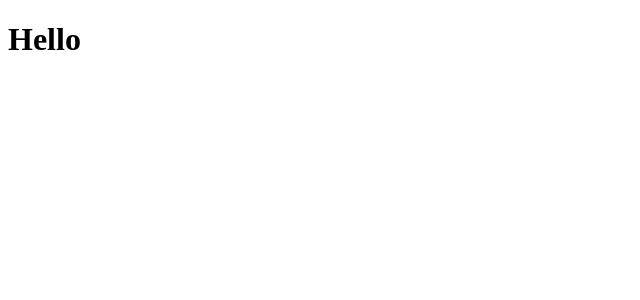
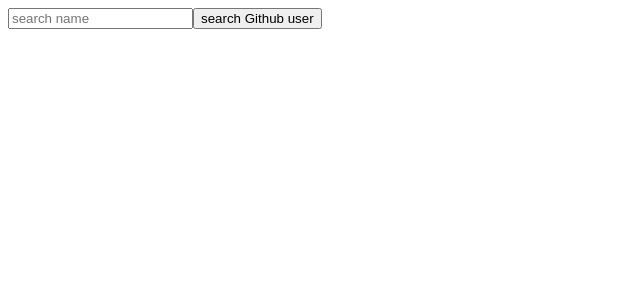
Before and after one commit to alexeyGilyazov/React__TOP, a React (Create React App) app: page / in a window 1280 px wide. Shown: the top 300 px of the page, without its empty margins (0-640 px from the left). Built offline with nearby package versions, Linux system fonts and the light colour scheme.

Commit message:
added new lesson

```diff
--- /dev/null
+++ b/src/20.09/FormAndAPI.jsx
@@ -0,0 +1,33 @@
+import React, { useState } from 'react'
+import axios from "axios";
+import './style.css'
+
+
+function FormAndAPI(props) {
+
+    const [userName, setUserName] = useState('')
+
+    const handleChange = event => setUserName(event.target.value)
+    const handleSubmit = async event => {
+        event.preventDefault()
+        const apiUrl = `https://api.github.com/users/${userName}`
+        try {
+            const response = await axios.get(apiUrl)
+            props.onSubmit(response.data)
+        } catch (error) {
+            props.onSubmit({})
+        }
+    }
+
+
+    return (
+        <>
+            <form onSubmit={handleSubmit}>
+                <input onChange={handleChange} type="text" placeholder='search name' value={userName} />
+                <input type="submit" value='search Github user' />
+            </form>
+        </>
+    )
+}
+
+export default FormAndAPI
--- /dev/null
+++ b/src/20.09/UserInfo.jsx
@@ -0,0 +1,20 @@
+import React from 'react'
+
+function UserInfo(props) {
+    if (typeof props.login === 'undefined') {
+        return (
+            <div>No user inforamtion</div>
+        )
+    } else {
+        return (
+            <div>
+                <h2>Login: {props.login}</h2>
+                <h2>Name: {props.name}</h2>
+                <h2>Followers: {props.followers}</h2>
+                <img src={props.avatar_url} width='200' alt={props.login} />
+            </div>
+        )
+    }
+}
+
+export default UserInfo
--- /dev/null
+++ b/src/20.09/UserList.jsx
@@ -0,0 +1,14 @@
+import React from 'react'
+import UserInfo from './UserInfo'
+
+function UserList(props) {
+    return (
+        <div>
+            {props.users.map(user => (
+                <UserInfo key={user.id} {...user} />
+            ))}
+        </div>
+    )
+}
+
+export default UserList
--- a/src/App.jsx
+++ b/src/App.jsx
@@ -1,9 +1,27 @@
-import React from "react";
+import React, { useState } from "react";
+import FormAndAPI from "./20.09/FormAndAPI";
+import UserInfo from "./20.09/UserInfo";
+import UserList from "./20.09/UserList";
 
 export default function App() {
+
+  const [usersArray, setUsersArray] = useState([])
+  const [userNotFound, setUserNotFound] = useState(false)
+  const updateUser = user => {
+    if (user.login) {
+      setUsersArray([...usersArray, user])
+      setUserNotFound(false)
+    }
+    else {
+      setUsersArray([...usersArray])
+      setUserNotFound(true)
+    }
+  }
+
   return (
     <>
-  <h1>Hello</h1>
+      <FormAndAPI onSubmit={updateUser} />
+      {userNotFound ? <h2>User not found</h2> : <UserList users={usersArray} />}
     </>
   );
 }
```
Also changed, not shown: src/20.09/style.css (added).
